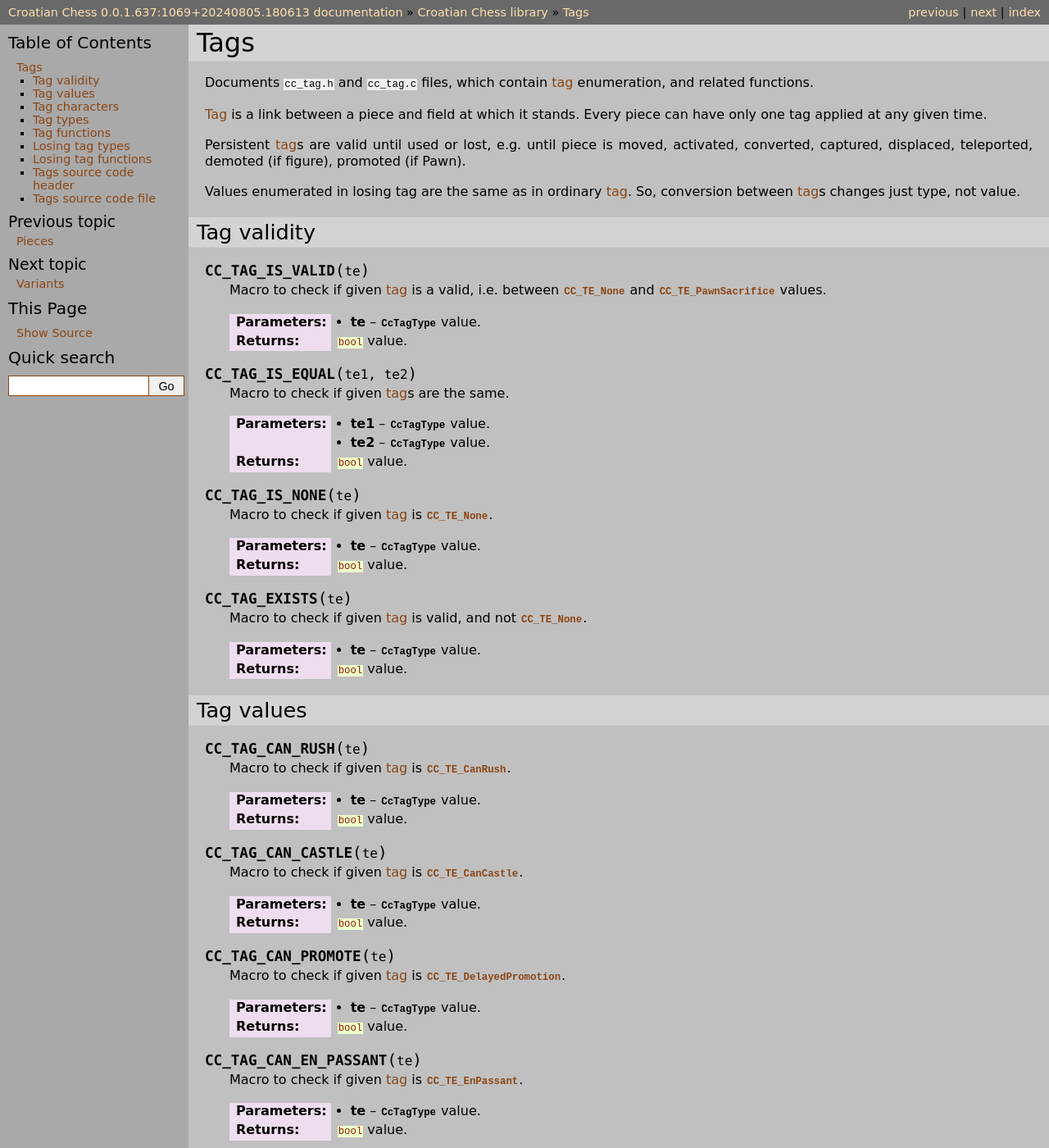
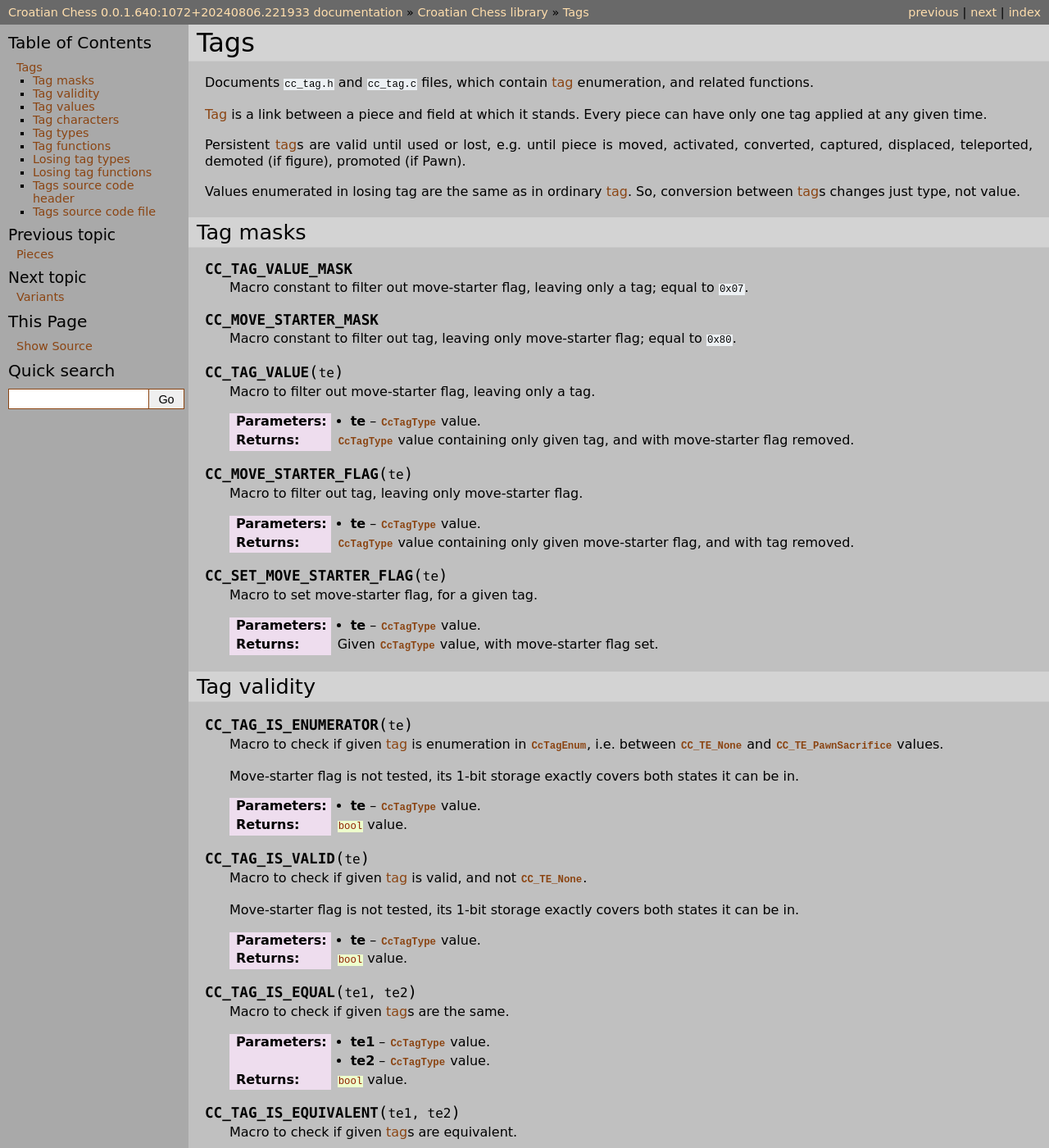
Before and after one commit to mmlacak/crochess, a Sphinx documentation site: the page built from docs/source/libcc/cctags.rst, in a window 1280 px wide and 1400 px high. Shown: the whole window at 82% size. Built offline with Sphinx 7.4.7, drawn with Linux system fonts in a browser that asks for light colours; some of the changed text lies outside the part shown.

Commit message:
Added tag equivalent macro. Documented changes in piece, tag modules.

```diff
--- a/docs/source/conf.py
+++ b/docs/source/conf.py
@@ -26,10 +26,10 @@ copyright = '2021, Mario Mlačak'
 author = 'Mario Mlačak'
 
 # The short X.Y version
-version = "0.0.1.637:1069+20240805.180613"   # docs-new-lib-short-version-major-minor-feature-commit+meta~breaks-place-marker
+version = "0.0.1.640:1072+20240806.221933"   # docs-new-lib-short-version-major-minor-feature-commit+meta~breaks-place-marker
 
 # The full version, including alpha/beta/rc tags
-release = "0.0.1.637:1069+20240805.180613"   # docs-new-lib-full-version-major-minor-feature-commit+meta~breaks-place-marker
+release = "0.0.1.640:1072+20240806.221933"   # docs-new-lib-full-version-major-minor-feature-commit+meta~breaks-place-marker
 
 
 # -- General configuration ---------------------------------------------------
--- a/docs/source/libcc/ccpiece.rst
+++ b/docs/source/libcc/ccpiece.rst
@@ -480,6 +480,11 @@ Monoliths) do not belong to any player.
 
     :c:`enum` is tagged with the same :c:enum:`CcPieceEnum` name.
 
+.. c:type:: signed char CcPieceType
+
+    Actual storage type, as used in :c:struct:`CcChessboard` :c:member:`board`;
+    contains only enumerations from :c:enum:`CcPieceEnum`.
+
 .. _lbl-libcc-ccpiece-interfaces:
 
 Piece interfaces
--- a/docs/source/libcc/cctags.rst
+++ b/docs/source/libcc/cctags.rst
@@ -9,7 +9,8 @@
 Tags
 ====
 
-Documents ``cc_tag.h`` and ``cc_tag.c`` files, which contain :term:`tag` enumeration, and related functions.
+Documents ``cc_tag.h`` and ``cc_tag.c`` files, which contain :term:`tag`
+enumeration, and related functions.
 
 :c:term:`Tag` is a link between a piece and field at which it stands.
 Every piece can have only one tag applied at any given time.
@@ -21,15 +22,67 @@ demoted (if figure), promoted (if Pawn).
 Values enumerated in losing tag are the same as in ordinary :c:term:`tag`.
 So, conversion between :c:term:`tag`\s changes just type, not value.
 
+.. _lbl-libcc-cctags-masks:
+
+Tag masks
+---------
+
+.. c:macro:: CC_TAG_VALUE_MASK
+
+    Macro constant to filter out move-starter flag, leaving only a tag;
+    equal to ``0x07``.
+
+.. c:macro:: CC_MOVE_STARTER_MASK
+
+    Macro constant to filter out tag, leaving only move-starter flag;
+    equal to ``0x80``.
+
+.. c:macro:: CC_TAG_VALUE(te)
+
+    Macro to filter out move-starter flag, leaving only a tag.
+
+    :param te: :c:type:`CcTagType` value.
+    :returns: :c:type:`CcTagType` value containing only given tag, and with
+              move-starter flag removed.
+
+.. c:macro:: CC_MOVE_STARTER_FLAG(te)
+
+    Macro to filter out tag, leaving only move-starter flag.
+
+    :param te: :c:type:`CcTagType` value.
+    :returns: :c:type:`CcTagType` value containing only given move-starter flag,
+              and with tag removed.
+
+.. c:macro:: CC_SET_MOVE_STARTER_FLAG(te)
+
+    Macro to set move-starter flag, for a given tag.
+
+    :param te: :c:type:`CcTagType` value.
+    :returns: Given :c:type:`CcTagType` value, with move-starter flag set.
+
 .. _lbl-libcc-cctags-validity:
 
 Tag validity
 ------------
 
+.. c:macro:: CC_TAG_IS_ENUMERATOR(te)
+
+    Macro to check if given :term:`tag` is enumeration in :c:enum:`CcTagEnum`,
+    i.e. between :c:enumerator:`CC_TE_None` and :c:enumerator:`CC_TE_PawnSacrifice`
+    values.
+
+    Move-starter flag is not tested, its 1-bit storage exactly covers both
+    states it can be in.
+
+    :param te: :c:type:`CcTagType` value.
+    :returns: :c:`bool` value.
+
 .. c:macro:: CC_TAG_IS_VALID(te)
 
-    Macro to check if given :term:`tag` is a valid,
-    i.e. between :c:enumerator:`CC_TE_None` and :c:enumerator:`CC_TE_PawnSacrifice` values.
+    Macro to check if given :term:`tag` is valid, and not :c:enumerator:`CC_TE_None`.
+
+    Move-starter flag is not tested, its 1-bit storage exactly covers both
+    states it can be in.
 
     :param te: :c:type:`CcTagType` value.
     :returns: :c:`bool` value.
@@ -42,16 +95,19 @@ Tag validity
     :param te2: :c:type:`CcTagType` value.
     :returns: :c:`bool` value.
 
+.. c:macro:: CC_TAG_IS_EQUIVALENT(te1,te2)
+
+    Macro to check if given :term:`tag`\s are equivalent.
+
+    Tags are equivalent, if they are the same when stripped of move-starter flag.
+
+    :param te1: :c:type:`CcTagType` value.
+    :param te2: :c:type:`CcTagType` value.
+    :returns: :c:`bool` value.
+
 .. c:macro:: CC_TAG_IS_NONE(te)
 
     Macro to check if given :term:`tag` is :c:enumerator:`CC_TE_None`.
-
-    :param te: :c:type:`CcTagType` value.
-    :returns: :c:`bool` value.
-
-.. c:macro:: CC_TAG_EXISTS(te)
-
-    Macro to check if given :term:`tag` is valid, and not :c:enumerator:`CC_TE_None`.
 
     :param te: :c:type:`CcTagType` value.
     :returns: :c:`bool` value.
@@ -117,8 +173,12 @@ Tag values
 Tag characters
 --------------
 
-All :c:`CC_TAG_CHAR_*` macro constants are used to render tag board
-on a console.
+All :c:`CC_TAG_CHAR_*` macro constants are used to render tag board on a
+console.
+
+Move-starter macros (i.e. of the form :c:`CC_TAG_CHAR_MOVE_STARTER_*`) are
+used for tags linked to pieces which started a move, see
+:c:enumerator:`CC_TE_MoveStarterFlag` for details.
 
 .. c:macro:: CC_TAG_CHAR_NONE
 
@@ -148,6 +208,26 @@ on a console.
 
     Equals to ``'S'``.
 
+.. c:macro:: CC_TAG_CHAR_MOVE_STARTER_CAN_RUSH
+
+    Equals to :c:`'r'`.
+
+.. c:macro:: CC_TAG_CHAR_MOVE_STARTER_CAN_CASTLE
+
+    Equals to :c:`'c'`.
+
+.. c:macro:: CC_TAG_CHAR_MOVE_STARTER_DELAYED_PROMOTION
+
+    Equals to :c:`'p'`.
+
+.. c:macro:: CC_TAG_CHAR_MOVE_STARTER_EN_PASSANT
+
+    Equals to :c:`'e'`.
+
+.. c:macro:: CC_TAG_CHAR_MOVE_STARTER_PAWN_SACRIFICE
+
+    Equals to :c:`'s'`.
+
 .. _lbl-libcc-cctags-types:
 
 Tag types
@@ -176,7 +256,7 @@ Tag types
 
     .. c:enumerator:: CC_TE_EnPassant
 
-        Pawn can capture en passant. Semi-persistent, equals to ``4``.
+        Pawn can be captured en passant. Semi-persistent, equals to ``4``.
         Gained in a move, used or lost in the very next one.
 
     .. c:enumerator:: CC_TE_PawnSacrifice
@@ -184,7 +264,24 @@ Tag types
         Pawn was sacrificed. Non-persistent :term:`tag`, equals to ``5``.
         Gained in a move, used or lost in the very same move.
 
+    .. c:enumerator:: CC_TE_MoveStarterFlag
+
+        Flag to mark a piece which started a move, i.e. the one that cannot
+        return to its starting position; equals to ``0x80``.
+
+        This house-keeping flag is obtained after the first ply is finished,
+        and follows the piece for the remainder of the cascade.
+
+        This flag can be combined with any previous enumerator, e.g. a Serpent
+        starting a move can also obtain Pawn-sacrifice tag, thus yielding
+        ``0x85`` before continuing cascade with its new ply.
+
     :c:`enum` is tagged with the same :c:enum:`CcTagEnum` name.
+
+.. c:type:: unsigned char CcTagType
+
+    Actual storage type, as used in :c:struct:`CcChessboard` :c:member:`tags`;
+    contains only enumerations from :c:enum:`CcTagEnum`.
 
 .. _lbl-libcc-cctags-functions:
 
@@ -248,11 +345,23 @@ Losing tag types
 Losing tag functions
 --------------------
 
-.. c:function:: char const * cc_losing_tag_as_string( CcLosingTagEnum lte )
+.. c:function:: char const * cc_losing_tag_symbol( CcLosingTagEnum lte )
 
-    Function returning string, based on lost tag.
+    Function returns losing tag symbol as used in :term:`AN`, based on lost tag.
 
     :param lte: :c:enum:`CcLosingTagEnum` value.
+    :returns: Valid pointer to zero-terminated string literal,
+              do not try to :c:func:`free()` it.
+              String can be empty, if tag cannot be lost.
+
+.. c:function:: char const * cc_losing_tag_as_string( CcLosingTagEnum lte, bool capitalize, bool no_tag )
+
+    Function returning descriptive string as used in user messages,
+    based on lost tag.
+
+    :param lte: :c:enum:`CcLosingTagEnum` value.
+    :param capitalize: Flag, whether string should be capitalized.
+    :param no_tag: Flag, whether should also describe no-tag value.
     :returns: Valid pointer to zero-terminated string literal,
               do not try to :c:func:`free()` it.
               String can be empty, if tag cannot be lost.
@@ -261,7 +370,8 @@ Losing tag functions
 
     Converts ordinary tag into lost tag.
 
-    Ordinary tag values without equivalent losing tag value are converted into :c:enumerator:`CC_LTE_NoneLost` instead.
+    Ordinary tag values without equivalent losing tag value are converted
+    into :c:enumerator:`CC_LTE_NoneLost` instead.
 
     :param te: :c:type:`CcTagType` value.
     :returns: :c:enum:`CcLosingTagEnum` value.
```
Also changed, not shown: README.md (+2 -2 lines), 6 other files.
